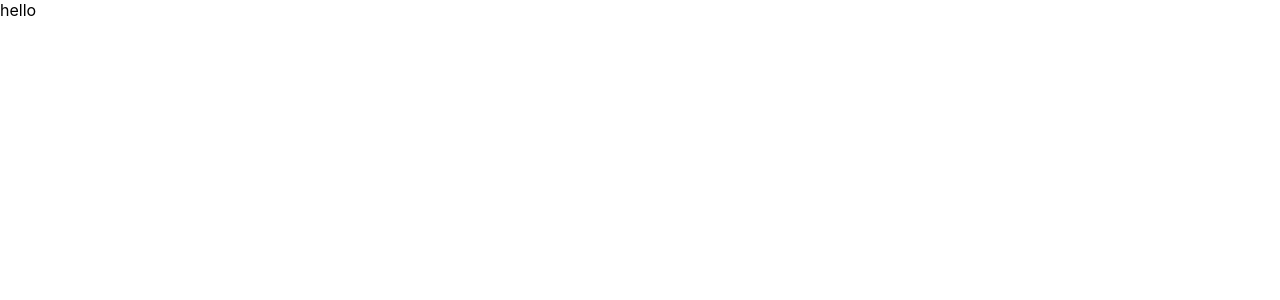
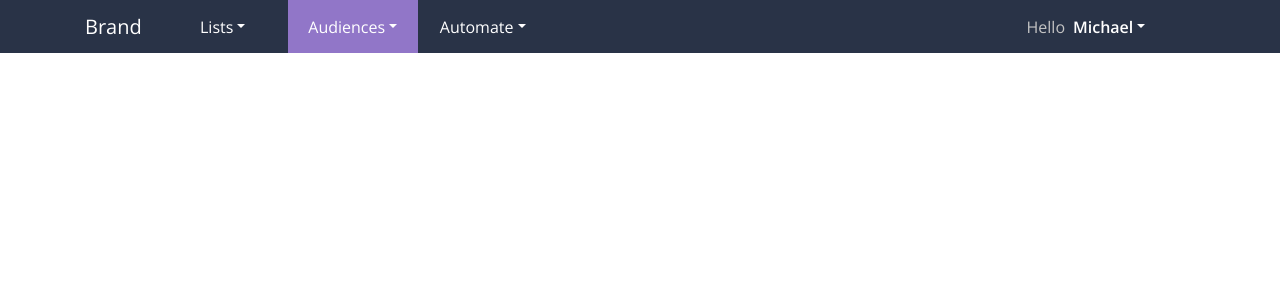
Before and after one commit to illiakovtun/connectio, a React (Create React App) app: page / in a window 1280 px wide. Shown: the top 300 px of the page. Built offline with nearby package versions, Linux system fonts and the light colour scheme.

Commit message:
navbar almost styled

```diff
--- a/package.json
+++ b/package.json
@@ -6,8 +6,10 @@
     "@testing-library/jest-dom": "^5.11.6",
     "@testing-library/react": "^11.2.2",
     "@testing-library/user-event": "^12.6.0",
-    "node-sass": "^5.0.0",
+    "bootstrap": "^4.5.3",
+    "node-sass": "^4.14.1",
     "react": "^17.0.1",
+    "react-bootstrap": "^1.4.0",
     "react-dom": "^17.0.1",
     "react-scripts": "4.0.1",
     "web-vitals": "^0.2.4"
--- a/public/index.html
+++ b/public/index.html
@@ -10,34 +10,19 @@
       content="Web site created using create-react-app"
     />
     <link rel="apple-touch-icon" href="%PUBLIC_URL%/logo192.png" />
-    <!--
-      manifest.json provides metadata used when your web app is installed on a
-      user's mobile device or desktop. See https://developers.google.com/web/fundamentals/web-app-manifest/
-    -->
     <link rel="manifest" href="%PUBLIC_URL%/manifest.json" />
-    <!--
-      Notice the use of %PUBLIC_URL% in the tags above.
-      It will be replaced with the URL of the `public` folder during the build.
-      Only files inside the `public` folder can be referenced from the HTML.
-
-      Unlike "/favicon.ico" or "favicon.ico", "%PUBLIC_URL%/favicon.ico" will
-      work correctly both with client-side routing and a non-root public URL.
-      Learn how to configure a non-root public URL by running `npm run build`.
-    -->
-    <title>React App</title>
+    <title>Connectio</title>
+    <link
+  rel="stylesheet"
+  href="https://maxcdn.bootstrapcdn.com/bootstrap/4.5.0/css/bootstrap.min.css"
+  integrity="sha384-9aIt2nRpC12Uk9gS9baDl411NQApFmC26EwAOH8WgZl5MYYxFfc+NcPb1dKGj7Sk"
+  crossorigin="anonymous"
+/>
+    <link rel="preconnect" href="https://fonts.gstatic.com">
+    <link href="https://fonts.googleapis.com/css2?family=Open+Sans:wght@300;600&display=swap" rel="stylesheet">
   </head>
   <body>
     <noscript>You need to enable JavaScript to run this app.</noscript>
     <div id="root"></div>
-    <!--
-      This HTML file is a template.
-      If you open it directly in the browser, you will see an empty page.
-
-      You can add webfonts, meta tags, or analytics to this file.
-      The build step will place the bundled scripts into the <body> tag.
-
-      To begin the development, run `npm start` or `yarn start`.
-      To create a production bundle, use `npm run build` or `yarn build`.
-    -->
   </body>
 </html>
--- a/src/App.js
+++ /dev/null
@@ -1,11 +0,0 @@
-
-
-function App() {
-  return (
-    <div className="App">
-      hello
-    </div>
-  );
-}
-
-export default App;
--- /dev/null
+++ b/src/App.jsx
@@ -0,0 +1,14 @@
+import './assets/scss/main.scss'
+
+import MainNav from './components/MainNav'
+
+
+const App = () => {
+  return (
+    <div className="App">
+      <MainNav />
+    </div>
+  );
+}
+
+export default App;
--- /dev/null
+++ b/src/assets/scss/main.scss
@@ -0,0 +1,3 @@
+body {
+    font-family: 'Open Sans', sans-serif;
+}
--- /dev/null
+++ b/src/assets/scss/navbar.scss
@@ -0,0 +1,61 @@
+@import './variables.scss';
+
+
+.navbar {
+    background-color: $dark-violet;
+    padding-top: 0;
+    padding-bottom: 0;
+    .nav-item {
+        .nav-link {
+            color: white;
+            font-weight: 400;
+        }
+        height: 53px;
+        display: inline-flex;
+        align-items: center;
+        &.active {
+            background-color: $light-violet;
+        }
+    }
+    .greetings {
+        display: inline-flex;
+        align-items: center;
+        color: $light-gray;
+    }
+    .profile-name {
+        .nav-link {
+            font-weight: 600;
+        }
+    }
+}
+
+@media (min-width:992px) {
+    .navbar {
+        .nav-item {
+            width: 130px;
+            text-align: center;
+            .nav-link {
+                margin-left: auto;
+                margin-right: auto;
+            }
+        }
+        .profile-name {
+            .nav-link {
+                margin-left: 0;
+            }
+        }
+    }
+}
+
+@media (max-width:991px) {
+    .navbar{
+        padding-top: 6px;
+        padding-bottom: 6px;
+        .nav-item {
+            padding-left: 20px;
+        }
+        .greetings {
+            display: none;
+        }
+    }
+}
--- /dev/null
+++ b/src/assets/scss/variables.scss
@@ -0,0 +1,3 @@
+$dark-violet: #293347;
+$light-violet: #9176C8;
+$light-gray: #C4C4C4;
--- /dev/null
+++ b/src/components/MainNav.jsx
@@ -0,0 +1,58 @@
+import React from 'react'
+import '../assets/scss/navbar.scss'
+
+import {
+    Nav,
+    NavDropdown,
+    Navbar,
+    Container
+} from 'react-bootstrap'
+
+const MainNav = () => {
+    return (
+        <Navbar variant="dark" expand="lg">
+            <Container>
+                <Navbar.Brand href="#home">Brand</Navbar.Brand>
+                <Navbar.Toggle aria-controls="basic-navbar-nav" />
+                <Navbar.Collapse id="basic-navbar-nav">
+                    <Nav className="mr-auto">
+                    <NavDropdown title="Lists" id="basic-nav-dropdown">
+                        <NavDropdown.Item href="#action/3.1">Action</NavDropdown.Item>
+                        <NavDropdown.Item href="#action/3.2">Another action</NavDropdown.Item>
+                        <NavDropdown.Item href="#action/3.3">Something</NavDropdown.Item>
+                        <NavDropdown.Divider />
+                        <NavDropdown.Item href="#action/3.4">Separated link</NavDropdown.Item>
+                    </NavDropdown>
+                    <NavDropdown className="active" title="Audiences" id="basic-nav-dropdown">
+                        <NavDropdown.Item href="#action/3.1">Action</NavDropdown.Item>
+                        <NavDropdown.Item href="#action/3.2">Another action</NavDropdown.Item>
+                        <NavDropdown.Item href="#action/3.3">Something</NavDropdown.Item>
+                        <NavDropdown.Divider />
+                        <NavDropdown.Item href="#action/3.4">Separated link</NavDropdown.Item>
+                    </NavDropdown>
+                    <NavDropdown title="Automate" id="basic-nav-dropdown">
+                        <NavDropdown.Item href="#action/3.1">Action</NavDropdown.Item>
+                        <NavDropdown.Item href="#action/3.2">Another action</NavDropdown.Item>
+                        <NavDropdown.Item href="#action/3.3">Something</NavDropdown.Item>
+                        <NavDropdown.Divider />
+                        <NavDropdown.Item href="#action/3.4">Separated link</NavDropdown.Item>
+                    </NavDropdown>
+                    </Nav>
+                    <Nav>
+                        <span className="greetings">Hello</span>
+                        <NavDropdown className="profile-name" title="Michael" id="basic-nav-dropdown">
+                            <NavDropdown.Item href="#action/3.1">Action</NavDropdown.Item>
+                            <NavDropdown.Item href="#action/3.2">Another action</NavDropdown.Item>
+                            <NavDropdown.Item href="#action/3.3">Something</NavDropdown.Item>
+                            <NavDropdown.Divider />
+                            <NavDropdown.Item href="#action/3.4">Separated link</NavDropdown.Item>
+                        </NavDropdown>
+                    </Nav>
+                </Navbar.Collapse>
+            </Container>
+        </Navbar>
+    )
+}
+
+
+export default MainNav
```
Also changed, not shown: src/components/Navbar.jsx (deleted), 2 other files (tests, documents, lock files or other folders).
